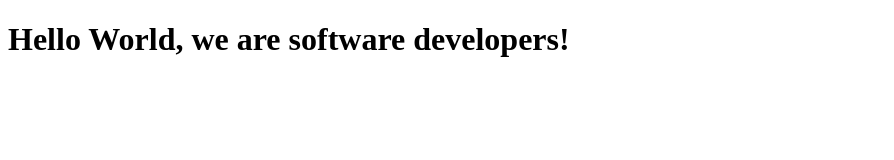
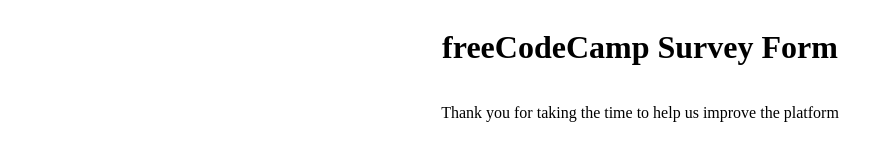
Before and after one commit to joreybct/Microverse_Trials, a plain HTML site: page index.html in a window 1280 px wide. Shown: the whole page, without its empty margins (0-894 px from the left). Drawn offline with Linux system fonts and the light colour scheme.

Commit message:
Added h1, p and css file

```diff
--- a/index.html
+++ b/index.html
@@ -4,9 +4,13 @@
   <meta charset="UTF-8">
   <meta http-equiv="X-UA-Compatible" content="IE=edge">
   <meta name="viewport" content="width=device-width, initial-scale=1.0">
-  <title>Document</title>
+  <link rel="stylesheet" href="style.css">
+  <title>freeCodeCamp Survey Form</title>
 </head>
 <body>
-  <H1> Hello World, we are software developers!</H1>
+  <h1 id="title"> freeCodeCamp Survey Form</h1>
+  <p id="description"> Thank you for taking the time to help us improve the platform </p>
+
+
 </body>
 </html>
--- /dev/null
+++ b/style.css
@@ -0,0 +1,5 @@
+body{
+    display: flex;
+    flex-direction: column;
+    align-items: center;
+}
```
